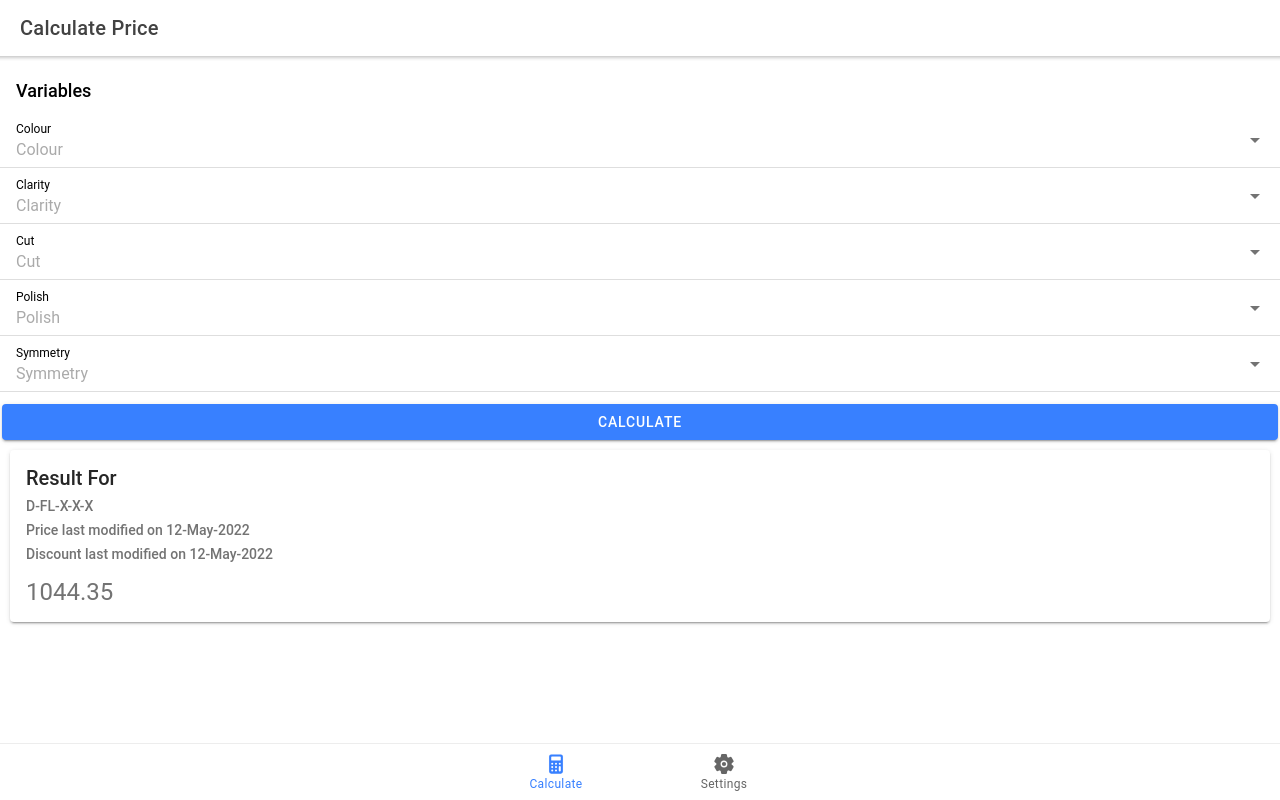
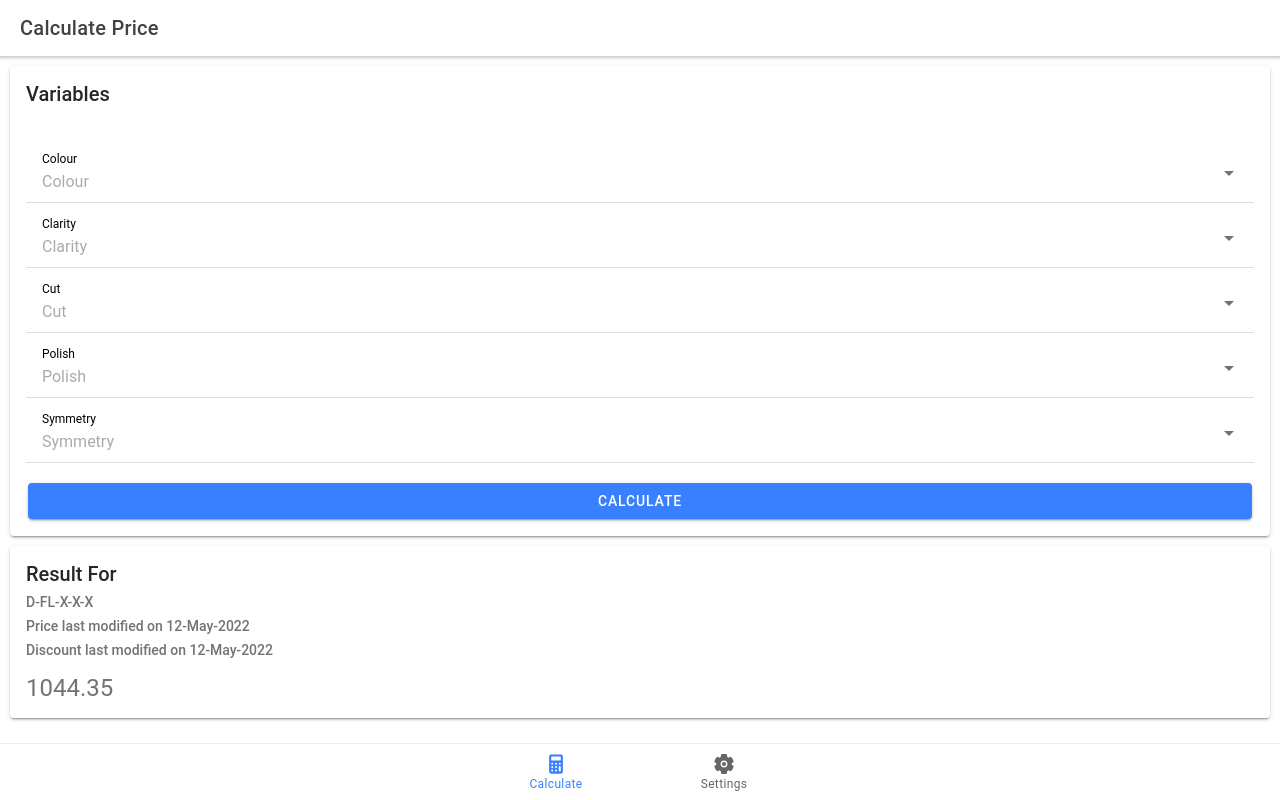
Before and after one commit to batmanstooge/gj-price-calculator, a React (Create React App) app: page /home in a window 1280 px wide. Built offline with nearby package versions, Linux system fonts and the light colour scheme.

Commit message:
Added Search Component

```diff
--- /dev/null
+++ b/src/components/search.component.tsx
@@ -0,0 +1,24 @@
+import {
+  IonButton,
+  IonCard,
+  IonCardContent,
+  IonCardHeader,
+  IonCardTitle,
+  IonList,
+} from "@ionic/react";
+import { Variables } from "./variables.component";
+
+export const Search = () => (
+  <IonCard>
+    <IonCardHeader>
+      <IonCardTitle>Variables</IonCardTitle>
+    </IonCardHeader>
+
+    <IonCardContent>
+      <IonList>
+        <Variables />
+      </IonList>
+      <IonButton expand="block">Calculate</IonButton>
+    </IonCardContent>
+  </IonCard>
+);
--- a/src/components/variables.component.tsx
+++ b/src/components/variables.component.tsx
@@ -17,11 +17,6 @@ import {
 
 export const Variables = () => (
   <IonList>
-    <IonListHeader>
-      <IonText>
-        <h5>Variables</h5>
-      </IonText>
-    </IonListHeader>
     <IonItem>
       <IonLabel position="stacked">Colour</IonLabel>
       <IonSelect placeholder="Colour">
--- a/src/pages/HomePage.tsx
+++ b/src/pages/HomePage.tsx
@@ -7,6 +7,7 @@ import {
   IonToolbar,
 } from "@ionic/react";
 import { Results } from "../components/results.component";
+import { Search } from "../components/search.component";
 import { Variables } from "../components/variables.component";
 import "./HomePage.css";
 
@@ -19,8 +20,8 @@ const HomePage: React.FC = () => {
         </IonToolbar>
       </IonHeader>
       <IonContent>
-        <Variables />
-        <IonButton expand="block">Calculate</IonButton>
+        <Search />
+
         <Results />
       </IonContent>
     </IonPage>
```
